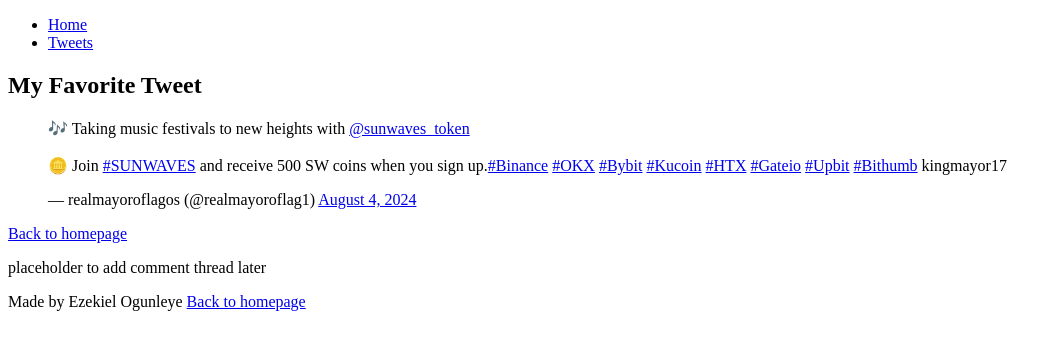
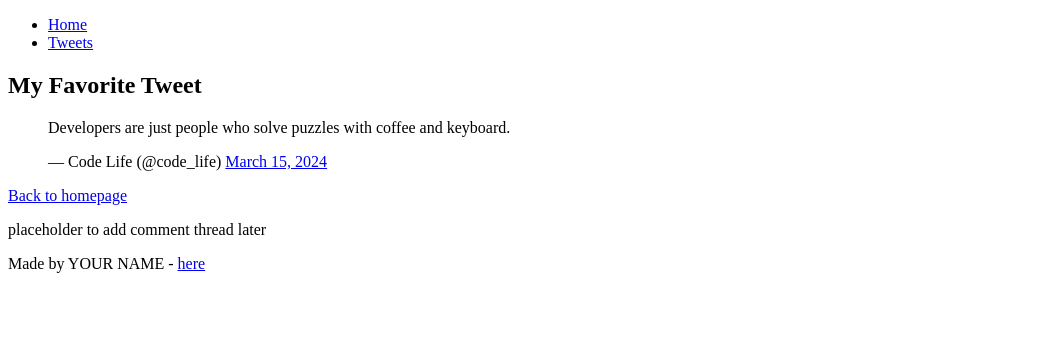
Before and after one commit to Kingmayor17/My_First_Portfolio, a plain HTML site: page html_basic/tweets.html in a window 1280 px wide. Shown: the whole page, without its empty margins (0-1061 px from the left). Drawn offline with Linux system fonts and the light colour scheme.

Commit message:
tweets.html

```diff
--- a/html_basic/tweets.html
+++ b/html_basic/tweets.html
@@ -16,8 +16,14 @@
     <main>
       <article>
         <h1>My Favorite Tweet</h1>
-
-       <blockquote class="twitter-tweet"><p lang="en" dir="ltr">🎶 Taking music festivals to new heights with <a href="https://twitter.com/sunwaves_token?ref_src=twsrc%5Etfw">@sunwaves_token</a><br><br>🪙 Join <a href="https://twitter.com/hashtag/SUNWAVES?src=hash&amp;ref_src=twsrc%5Etfw">#SUNWAVES</a> and receive 500 SW coins when you sign up.<a href="https://twitter.com/hashtag/Binance?src=hash&amp;ref_src=twsrc%5Etfw">#Binance</a> <a href="https://twitter.com/hashtag/OKX?src=hash&amp;ref_src=twsrc%5Etfw">#OKX</a> <a href="https://twitter.com/hashtag/Bybit?src=hash&amp;ref_src=twsrc%5Etfw">#Bybit</a> <a href="https://twitter.com/hashtag/Kucoin?src=hash&amp;ref_src=twsrc%5Etfw">#Kucoin</a> <a href="https://twitter.com/hashtag/HTX?src=hash&amp;ref_src=twsrc%5Etfw">#HTX</a> <a href="https://twitter.com/hashtag/Gateio?src=hash&amp;ref_src=twsrc%5Etfw">#Gateio</a> <a href="https://twitter.com/hashtag/Upbit?src=hash&amp;ref_src=twsrc%5Etfw">#Upbit</a> <a href="https://twitter.com/hashtag/Bithumb?src=hash&amp;ref_src=twsrc%5Etfw">#Bithumb</a> kingmayor17</p>&mdash; realmayoroflagos (@realmayoroflag1) <a href="https://twitter.com/realmayoroflag1/status/1820226351099412854?ref_src=twsrc%5Etfw">August 4, 2024</a></blockquote> <script async src="https://platform.twitter.com/widgets.js" charset="utf-8"></script>
+        <blockquote class="twitter-tweet">
+          <p lang="en" dir="ltr">
+            Developers are just people who solve puzzles with coffee and keyboard.
+          </p>
+          &mdash; Code Life (@code_life)
+          <a href="https://twitter.com/code_life/status/1234567890123456789">March 15, 2024</a>
+        </blockquote>
+        <script async src="https://platform.twitter.com/widgets.js" charset="utf-8"></script>
         <p><a href="index.html">Back to homepage</a></p>
       </article>
 
@@ -27,7 +33,7 @@
     </main>
 
     <footer>
-     <p>Made by Ezekiel Ogunleye <a href="index.html">Back to homepage</a></p>
+      <p>Made by YOUR NAME - <a href="https://your-link.com" target="_blank">here</a></p>
     </footer>
   </body>
 </html>
```
